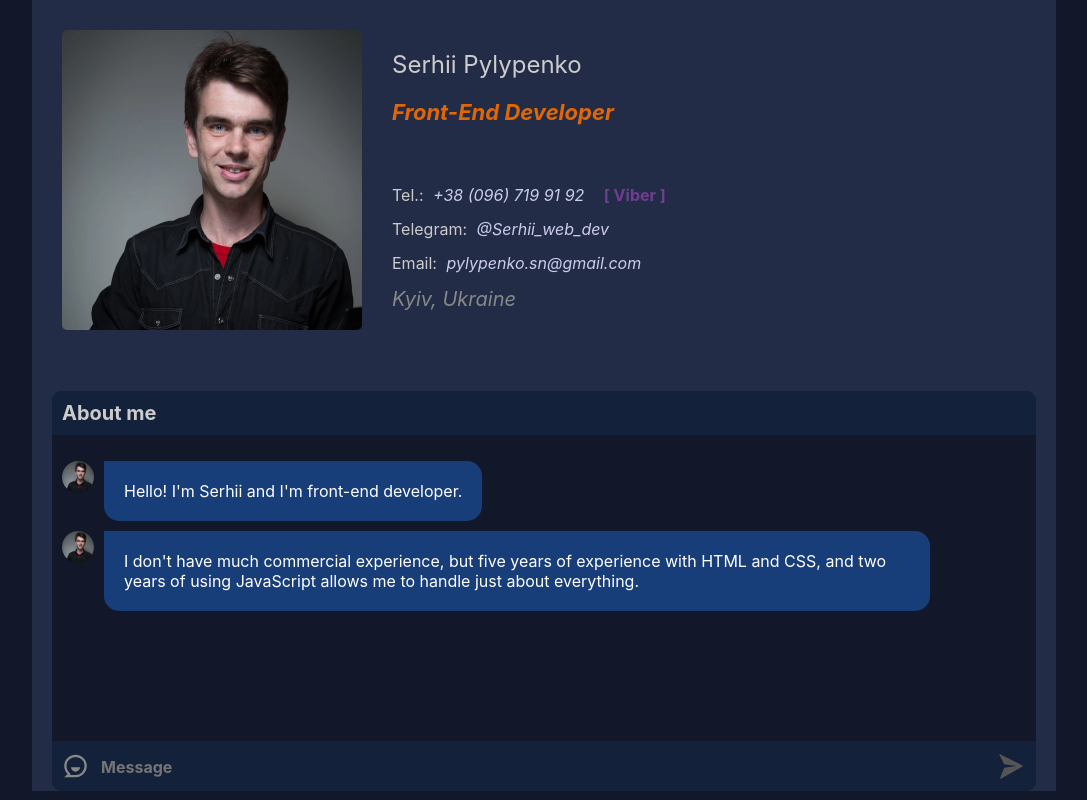
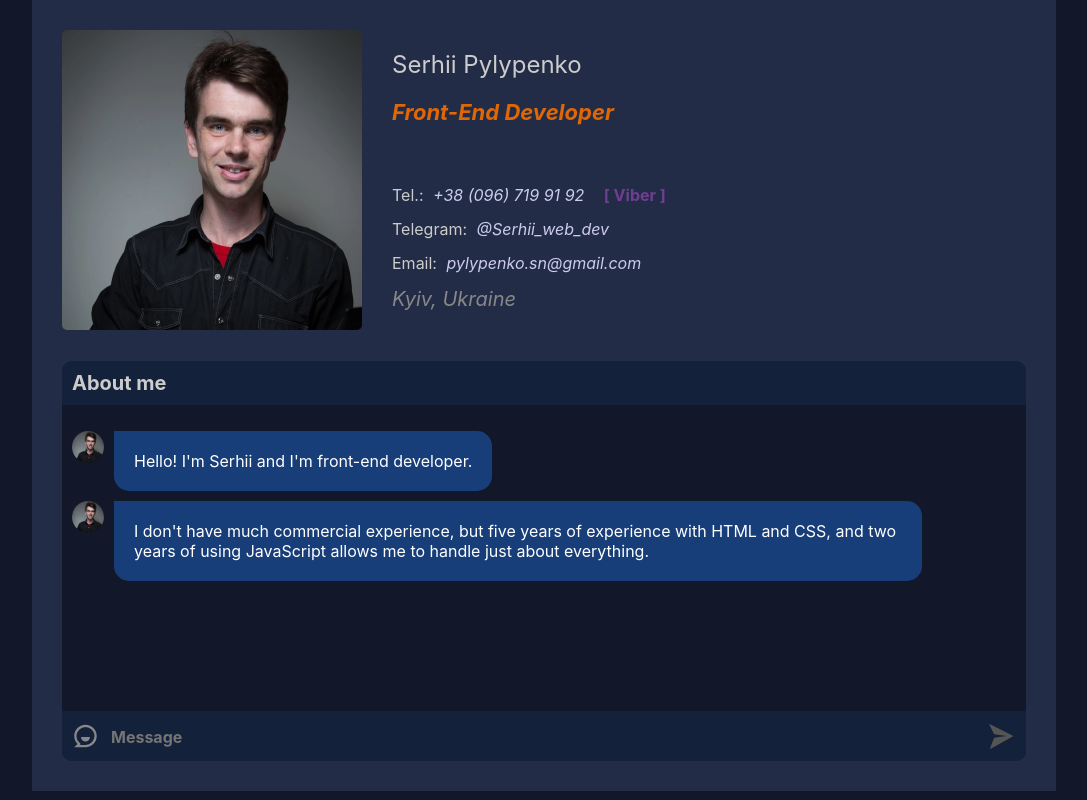
Before and after one commit to PylSerg/pylserg-cv, a React (Create React App) app: page / in a window 1280 px wide. Shown: the whole page, without its empty margins (96-1183 px from the left). Built offline with nearby package versions, Linux system fonts and the light colour scheme.

Commit message:
changes style

```diff
--- a/src/sass/components/_about-me.scss
+++ b/src/sass/components/_about-me.scss
@@ -2,7 +2,7 @@
   padding: 0 10px;
 
   @media screen and (min-width: $tablet-width) {
-    padding: 0 20px;
+    padding: 0 30px;
   }
 }
 
--- a/src/sass/components/_header.scss
+++ b/src/sass/components/_header.scss
@@ -2,13 +2,13 @@
   display: flex;
   flex-direction: column;
 
-  padding: 30px 20px;
+  padding: 0 20px;
 
   @media screen and (min-width: $tablet-width) {
     flex-direction: row;
     flex-wrap: wrap;
 
-    padding: 30px;
+    padding: 0 30px;
   }
 }
 
--- a/src/sass/style.scss
+++ b/src/sass/style.scss
@@ -31,6 +31,7 @@ h3 {
 .page {
   max-width: 1024px;
   margin: 0 auto;
+  padding: 30px 0;
 
   background-color: $main-background-color;
 }
```
